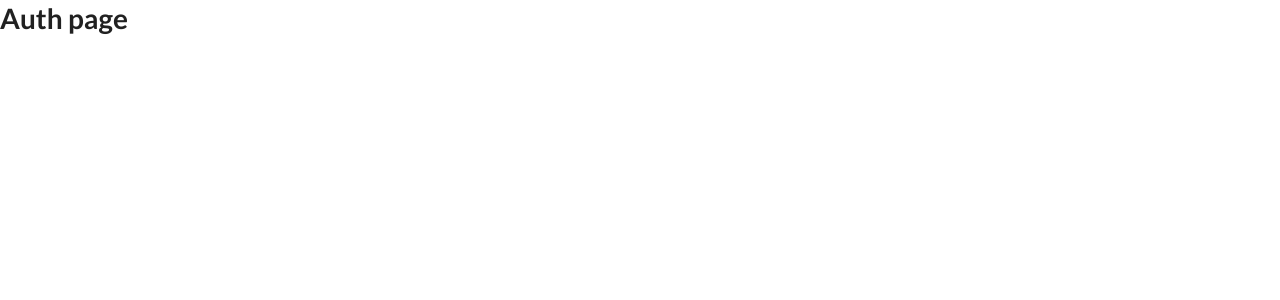
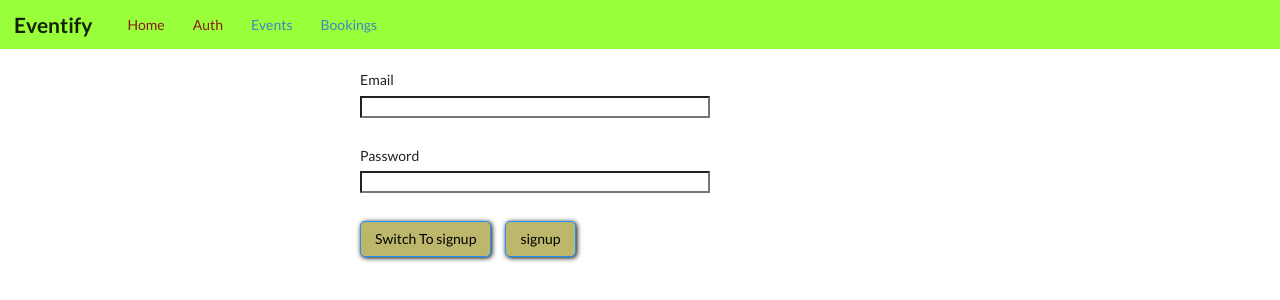
Before and after one commit to thakursachin467/Event-Manager-frontend, a React (Create React App) app: page /auth in a window 1280 px wide. Shown: the top 300 px of the page. Built offline with nearby package versions, Linux system fonts and the light colour scheme.

Commit message:
Auth flow added and nav bar added

```diff
--- a/src/App.css
+++ b/src/App.css
@@ -0,0 +1,3 @@
+.main_content{
+    margin: 4rem 3rem;
+}
--- a/src/App.js
+++ b/src/App.js
@@ -1,21 +1,26 @@
 import React, { Component } from 'react';
-import {BrowserRouter,Route, Redirect,Switch} from 'react-router-dom';
-import Auth from './Components/Auth';
+import {BrowserRouter,Route,Switch} from 'react-router-dom';
+import Auth from './Containers/Auth';
 import './App.css';
-import Booking from "./Components/Booking";
-import Event from "./Components/Event";
-
+import Booking from "./Containers/Booking";
+import Event from "./Containers/Event";
+import NavBar from './Components/Navigation/Navigation';
 class App extends Component {
   render() {
     return (
       <BrowserRouter className="App">
+          <React.Fragment>
+          <NavBar/>
           <Switch>
-              <Redirect from='/' exact to='/auth' />
-              <Route path='/auth' exact component={Auth}/>
-              <Route path='/bookings' exact component={Booking}/>
-              <Route path='/events' exact component={Event}/>
+              <main className="main_content">
+                  <Route path='/' exact />
+                  <Route path='/auth' exact component={Auth}/>
+                  <Route path='/bookings' exact component={Booking}/>
+                  <Route path='/events' exact component={Event}/>
+              </main>
+
           </Switch>
-
+          </React.Fragment>
       </BrowserRouter>
     );
   }
--- a/src/Components/Auth.js
+++ /dev/null
@@ -1,13 +0,0 @@
-import React, {Component} from 'react';
-
-class Auth extends Component {
-    render() {
-        return (
-            <div>
-                <h1>Auth page</h1>
-            </div>
-        );
-    }
-}
-
-export default Auth;
--- /dev/null
+++ b/src/Components/Navigation/Navigation.css
@@ -0,0 +1,44 @@
+.main_navigation{
+    position: fixed;
+    left: 0;
+    top: 0;
+    width: 100%;
+    height: 3.5rem;
+    background: #99ff3b;
+    padding: 0 1rem;
+    display: flex;
+    align-items: center;
+}
+
+.NavigationLogo h1{
+    margin: 0;
+    font-size: 1.5rem;
+}
+
+.NavigationItems{
+    margin: 1.5rem;
+}
+
+.NavigationItems ul{
+    display: flex;
+    list-style: none;
+    padding: 0;
+    margin: 0;
+}
+
+.NavigationItems li{
+    margin: 0 1rem;
+}
+.NavigationItems a{
+    text-decoration: none;
+    text-decoration-color: cornflowerblue;
+}
+
+
+
+.NavigationItems a:hover,
+.NavigationItems a:active,
+.NavigationItems a.active{
+    text-decoration: none;
+    color: #8b1b19;
+}
--- /dev/null
+++ b/src/Components/Navigation/Navigation.js
@@ -0,0 +1,33 @@
+import React from 'react';
+import {NavLink} from 'react-router-dom';
+import './Navigation.css';
+const navigation= ()=>{
+    return (
+       <header className="main_navigation">
+           <div className="NavigationLogo">
+                <h1>
+                    Eventify
+                </h1>
+           </div>
+           <div className="NavigationItems">
+               <ul>
+                   <li>
+                       <NavLink to="/">Home</NavLink>
+                   </li>
+                   <li>
+                       <NavLink to="/auth">Auth</NavLink>
+                   </li>
+                   <li>
+                       <NavLink to="/events">Events</NavLink>
+                   </li>
+                   <li>
+                       <NavLink to="/bookings">Bookings</NavLink>
+                   </li>
+               </ul>
+
+           </div>
+       </header>
+    )
+};
+
+export default navigation;
--- /dev/null
+++ b/src/Containers/Auth.css
@@ -0,0 +1,36 @@
+.auth_form{
+    width: 40rem;
+    max-width: 80%;
+    margin: 5rem auto;
+
+}
+
+
+.form label,
+.form input{
+width: 25rem;
+    display: block;
+
+}
+.form label{
+    margin-bottom: 0.4rem;
+}
+.form {
+    margin-bottom: 2rem;
+}
+
+.formAction button{
+    background-color: darkkhaki;
+    font: inherit;
+    border: 1px solid dodgerblue;
+    border-radius: 5px;
+    padding: 0.5rem 1rem;
+    margin-right:  1rem;
+    box-shadow: 1px 1px 5px black;
+}
+.formAction button:hover,
+.formAction button:hover{
+    cursor: pointer;
+    background-color: #bd7d2b;
+    background: #bd7d2b;
+}
--- /dev/null
+++ b/src/Containers/Auth.js
@@ -0,0 +1,57 @@
+import React, {Component} from 'react';
+import './Auth.css';
+class Auth extends Component {
+    constructor(props){
+        super(props);
+        this.emailEl=React.createRef();
+        this.passwordEl=React.createRef();
+    }
+    submitHandler=(e)=>{
+        e.preventDefault();
+      const email= this.emailEl.current.value;
+        const password= this.passwordEl.current.value;
+        if(email.trim().length===0 || password.trim().length===0){
+            return;
+        }
+        const query={
+            query:`
+            mutation{
+  createUser(userInput:{email:${email},password:${password},firstName:"sachin",lastName:"thakur"}){
+    _id
+    email
+  }
+}
+            `
+        };
+       fetch('http://localhost:5001/graphql',{
+           method:"POST",
+           body:JSON.stringify(query),
+           headers:{
+               'Content-Type':'application/json'
+           }
+       })
+    };
+    render() {
+        return (
+           <form className="auth_form" onSubmit={this.submitHandler} >
+               <div className="form">
+                   <label htmlFor="email">Email</label>
+                   <input ref={this.emailEl} type="email" id="email"/>
+
+               </div>
+               <div className="form">
+                   <label htmlFor="password">Password</label>
+                   <input ref={this.passwordEl} type="password" id="password"/>
+
+               </div>
+               <div className="formAction">
+                   <button type="button">Switch To signup</button>
+                   <button type="submit">signup</button>
+
+               </div>
+           </form>
+        );
+    }
+}
+
+export default Auth;
```
Also changed, not shown: src/Containers/Booking.js (renamed from src/Components/Booking.js), src/Containers/Event.js (renamed from src/Components/Event.js), src/Containers/Home.js (renamed from src/Components/Home.js).
